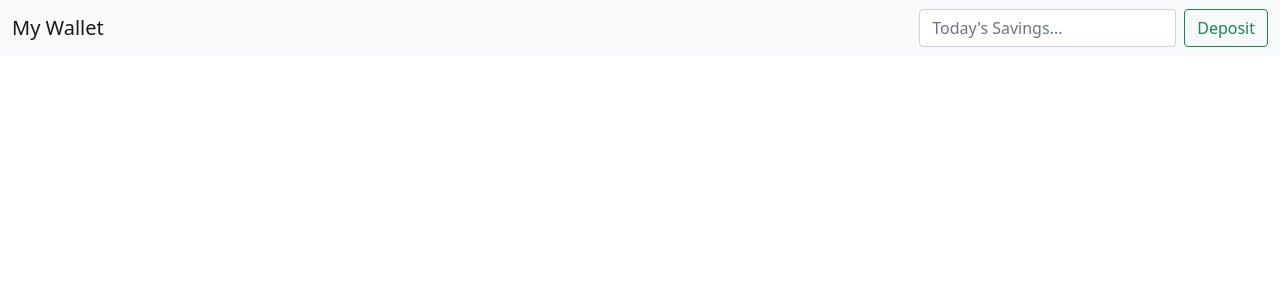
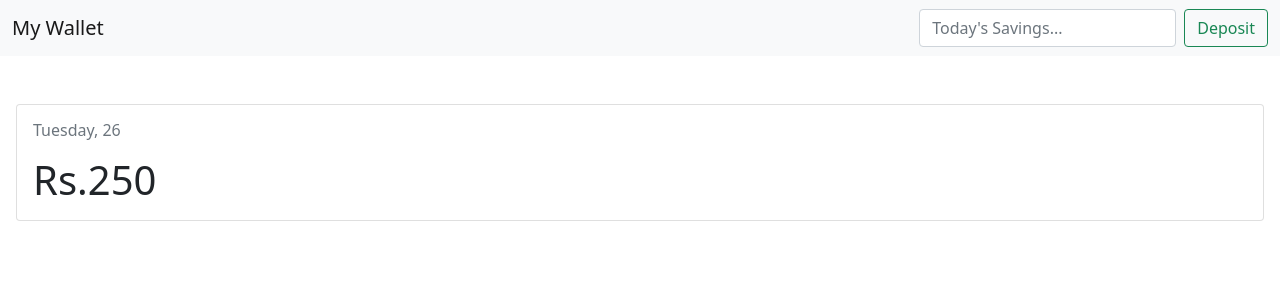
Before and after one commit to sshehrozali/savy, a React (Create React App) app: page / in a window 1280 px wide. Shown: the top 300 px of the page. Built offline with nearby package versions, Linux system fonts and the light colour scheme.

Commit message:
Added Saving component

```diff
--- a/src/App.js
+++ b/src/App.js
@@ -1,9 +1,11 @@
 import Header from "./components/Header";
+import Saving from "./components/Saving";
 
 function App() {
   return (
     <div className="mainAppWindow">
       <Header />
+      <Saving />
     </div>
   );
 }
--- a/src/components/Header.js
+++ b/src/components/Header.js
@@ -2,13 +2,13 @@ import React from 'react'
 
 const Header = () => {
 
+    // Function to get Value for Deposited Amount
     const DepositValue = () => {
-        const amount = document.getElementById("value").value;
-        prompt(`Today's Savings are Rs. ${amount}`);
+        const depositedAmount = document.getElementById("value").value;
     }
 
     return (
-        <nav className="navbar navbar-light bg-light">
+        <nav className="navbar navbar-light bg-light mb-5">
             <div className="container-fluid">
                 <a className="navbar-brand">My Wallet</a>
                 <div className="d-flex">
--- /dev/null
+++ b/src/components/Saving.js
@@ -0,0 +1,16 @@
+import React from 'react'
+
+const Saving = (props) => {
+    return (
+        <div className="mx-3">
+            <div className="card">
+                <div className="card-body display-6">
+                    <p className="lead text-muted fs-6">Tuesday, 26</p>
+                    Rs.250
+                </div>
+            </div>
+        </div>
+    )
+}
+
+export default Saving
```
